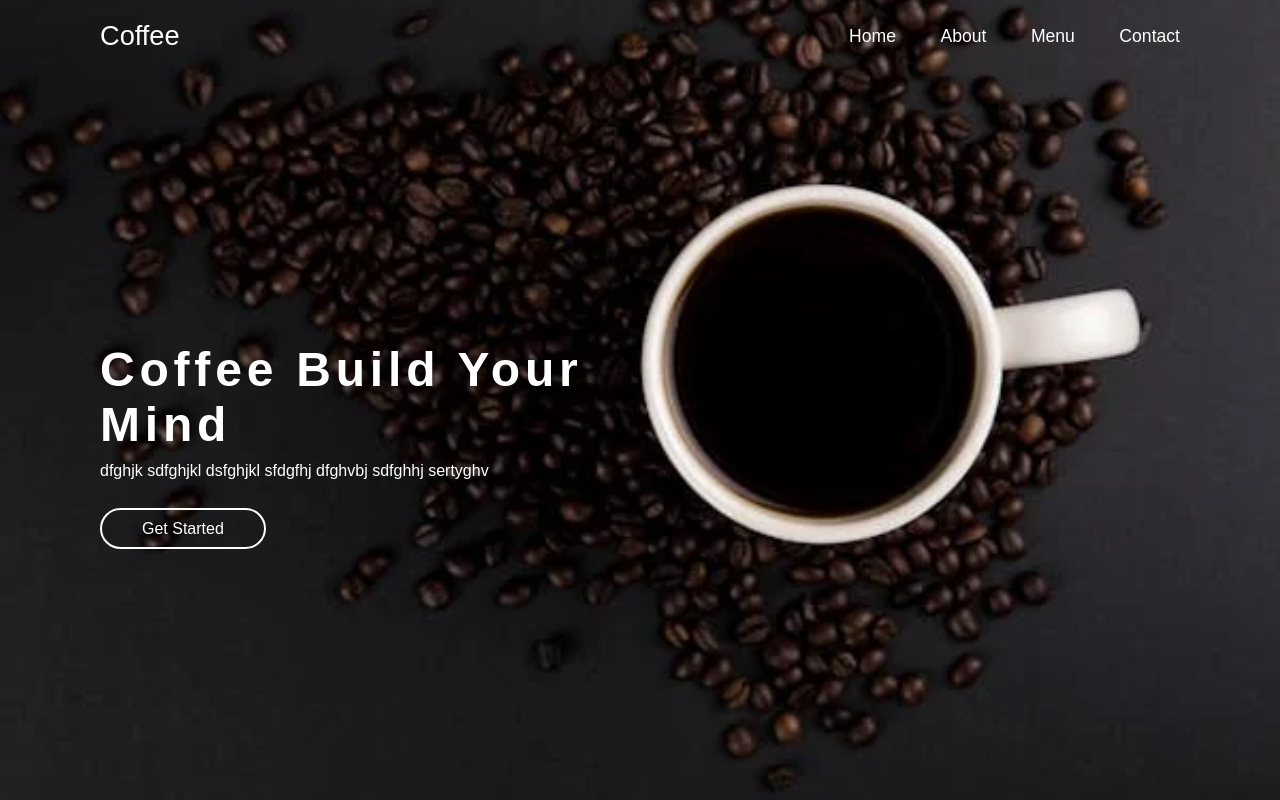
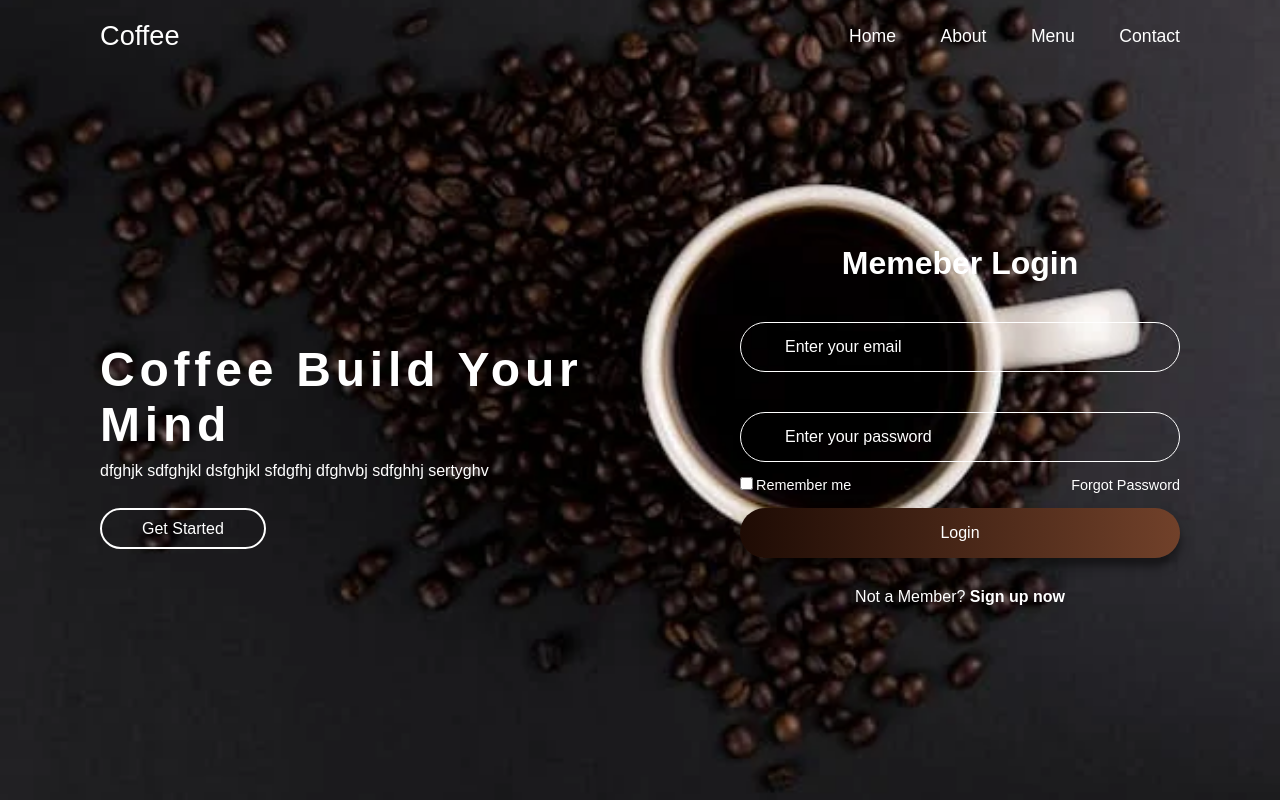
Before and after one commit to khatrisarada/coffee, a plain HTML site: page index.html in a window 1280 px wide. Drawn offline with Linux system fonts and the light colour scheme.

Commit message:
[add] initial HTML & CSS with home section and login form

```diff
--- a/index.html
+++ b/index.html
@@ -23,7 +23,29 @@
             <a href="#">Get Started</a>
         </div>
 
-
+        <div class="wrapper-login">
+            <h2>Memeber Login</h2>
+            <form action="#">
+                <div class="input-box">
+                    <span class="icon"></span>
+                    <input type="email" required>
+                    <label>Enter your email</label>
+                </div>
+                <div class="input-box">
+                    <span class="icon"></span>
+                    <input type="password" required>
+                    <label>Enter your password</label>
+                </div>
+                <div class="remember-forgot">
+                    <label><input type="checkbox">Remember me</label>
+                    <a href="#">Forgot Password</a>
+                </div>
+                <button type="submit" class="btn">Login</button>
+                <div class="register">
+                    <p>Not a Member? <a href="#">Sign up now</a></p>
+                </div>
+            </form>
+        </div>
     </section>
 
 </body>
--- a/style.css
+++ b/style.css
@@ -52,6 +52,7 @@
     background-size: cover;
     background-position: center;
     display: flex;
+    justify-content: space-between;
     align-items: center;
     padding: 80px 100px 0;
 }
@@ -78,3 +79,92 @@
 .content a:hover{
     background: #1e0b04;
 }
+.home .wrapper-login{
+    position: relative;
+    width: 440px;
+}
+.wrapper-login h2{
+    font-size: 2em;
+    color: white;
+    text-align: center;
+}
+.wrapper-login .input-box{
+    position: relative;
+    width: 100%;
+    height: 50px;
+    margin: 40px 0;
+}
+.input-box input{
+    width: 100%;
+    height: 100%;
+    background: transparent;
+    border: 1px solid white;
+    outline: none;
+    border-radius: 40px;
+    font-size: 1em;
+    color: white;
+    padding: 0 25px 0 45px;
+}
+.input-box label{
+    position: absolute;
+    top: 50%;
+    left: 45px;
+    transform: translateY(-50%);
+    font-size: 1em;
+    color: white;
+    pointer-events: none;
+    transition: .5s;
+}
+.input-box input:focus~label,
+.input-box input:valid~label{
+    font-size: .8rem;
+    top: -14px;
+    left: 17px;
+}
+.wrapper-login .remember-forgot{
+    font-size: .9em;
+    color: white;
+    font-weight: 500;
+    margin: -25px 0 15px;
+    display: flex;
+    justify-content: space-between;
+}
+.remember-forgot label input{
+    accent-color: #1e0b04;
+    margin-right: 3px;
+}
+.remember-forgot a{
+    color: white;
+    text-decoration: none;
+
+}
+.remember-forgot a:hover{
+    text-decoration: underline;
+}
+.wrapper-login .btn{
+    width: 100%;
+    height: 50px;
+    border: none;
+    outline: none;
+    border-radius: 40px;
+    background: linear-gradient(90deg,#1e0b04,#71412a);
+    box-shadow: 0 8px 10px rgba(0,0,0,.5);
+    cursor: pointer;
+    font-size: 1em;
+    color: white;
+    font-weight: 500;
+}
+.wrapper-login .register{
+    font-size: center;
+    color: white;
+    text-align: center;
+    margin: 30px 0;
+}
+.register p a{
+    color: white;
+    text-decoration: none;
+    font-weight: 600;
+}
+.register p a:hover{
+    text-decoration: underline;
+}
```
